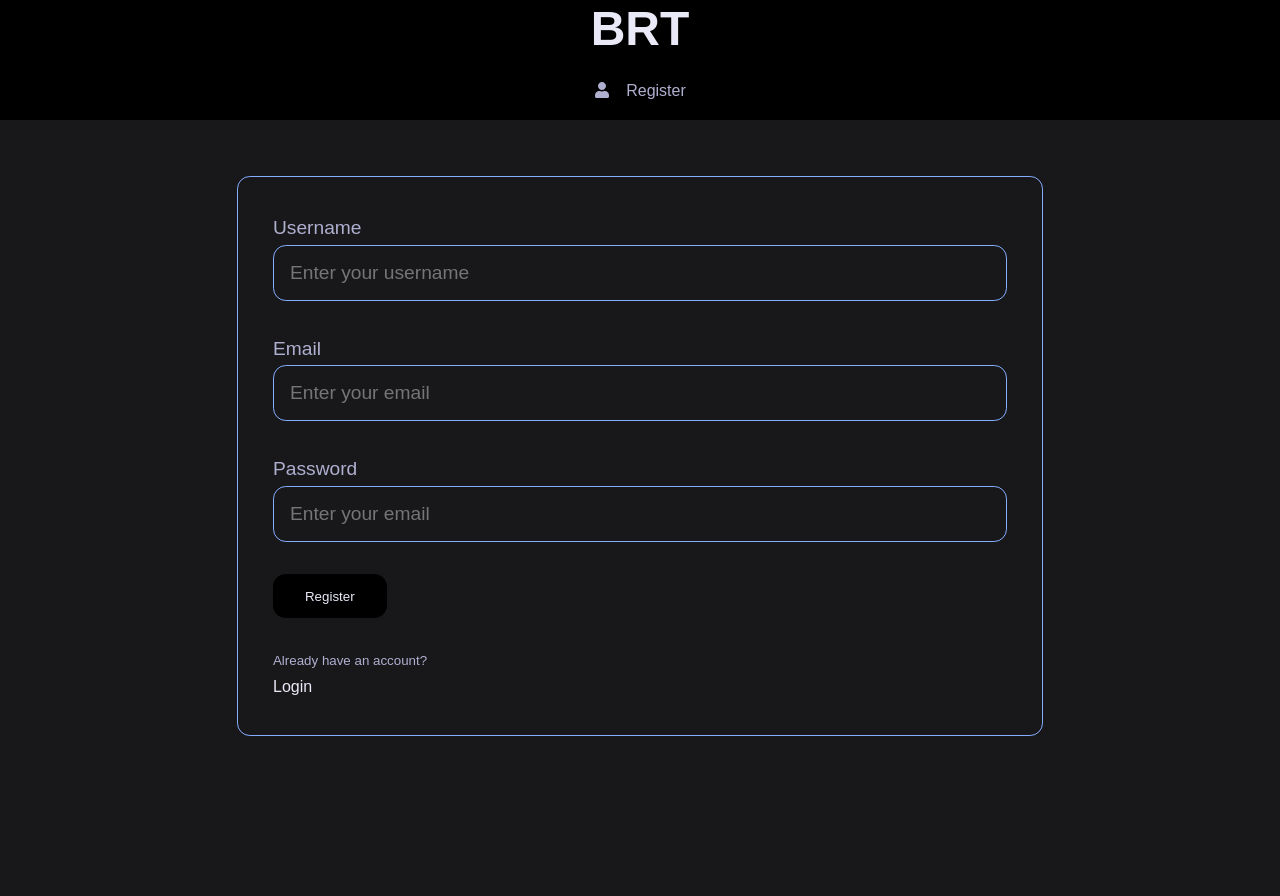
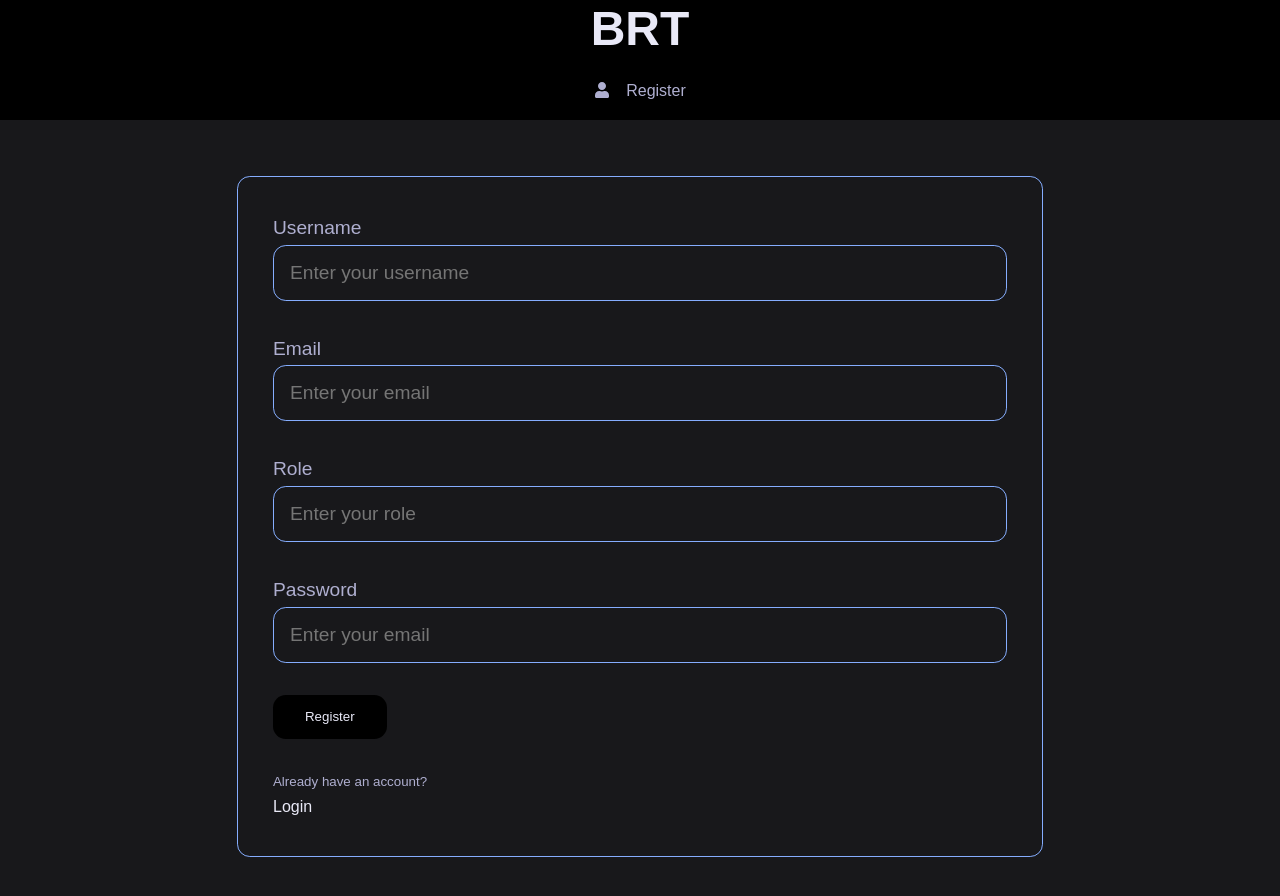
Before and after one commit to BertinKimberly/calmel, a React (Create React App) app in the folder frontend/: page /register in a window 1280 px wide. Shown: the top 896 px of the page. Before the commit the page ends 864 px from the top, so only its background shows below. Built offline with nearby package versions, Linux system fonts and the light colour scheme.

Commit message:
modified Users page

```diff
--- a/frontend/src/components/Users.jsx
+++ b/frontend/src/components/Users.jsx
@@ -66,11 +66,11 @@ const Container = styled.div`
       width: 100%;
       height: 100%;
       overflow: scroll;
-      padding: 1rem;
+      padding: 2rem;
    }
    table {
       border-collapse: collapse;
-      width: 50%;
+      width: 30%;
    }
 
    th,
@@ -78,6 +78,7 @@ const Container = styled.div`
       border: 1px solid var(--color-primary);
       text-align: left;
       padding: 1rem;
+      min-width: 200px;
    }
 
    th {
--- a/frontend/src/pages/Register.jsx
+++ b/frontend/src/pages/Register.jsx
@@ -18,6 +18,7 @@ const Register = () => {
    const [values, setValues] = useState({
       username: "",
       email: "",
+      role: "",
       password: "",
    });
 
@@ -25,9 +26,9 @@ const Register = () => {
       setValues({ ...values, [event.target.name]: event.target.value });
    };
    const validateForm = () => {
-      const { username, email, password } = values;
-      if (username === "" || email === "" || password === "") {
-         toast.error("username,email and password are required", toastOptions);
+      const { username, email, role, password } = values;
+      if (username === "" || email === "" || role === "" || password === "") {
+         toast.error("username,email,role and password are required", toastOptions);
          return false;
       }
       if (username < 3) {
@@ -44,13 +45,13 @@ const Register = () => {
    const handleSubmit = async (event) => {
       event.preventDefault();
       if (validateForm()) {
-         const { email, username, password } = values;
+         const { email, username, role, password } = values;
          const { data } = await axios.post(registerRoute, {
             username,
             email,
+            role,
             password,
          });
-         console.log(data);
          if (data.status === false) {
             toast.error(data.message, toastOptions);
          }
@@ -95,6 +96,15 @@ const Register = () => {
                      name='email'
                      onChange={(e) => handleChange(e)}
                      placeholder='Enter your email'
+                  />
+               </div>
+               <div>
+                  <label htmlFor='rolel'>Role</label>
+                  <input
+                     type='text'
+                     name='role'
+                     onChange={(e) => handleChange(e)}
+                     placeholder='Enter your role'
                   />
                </div>
                <div>
```
